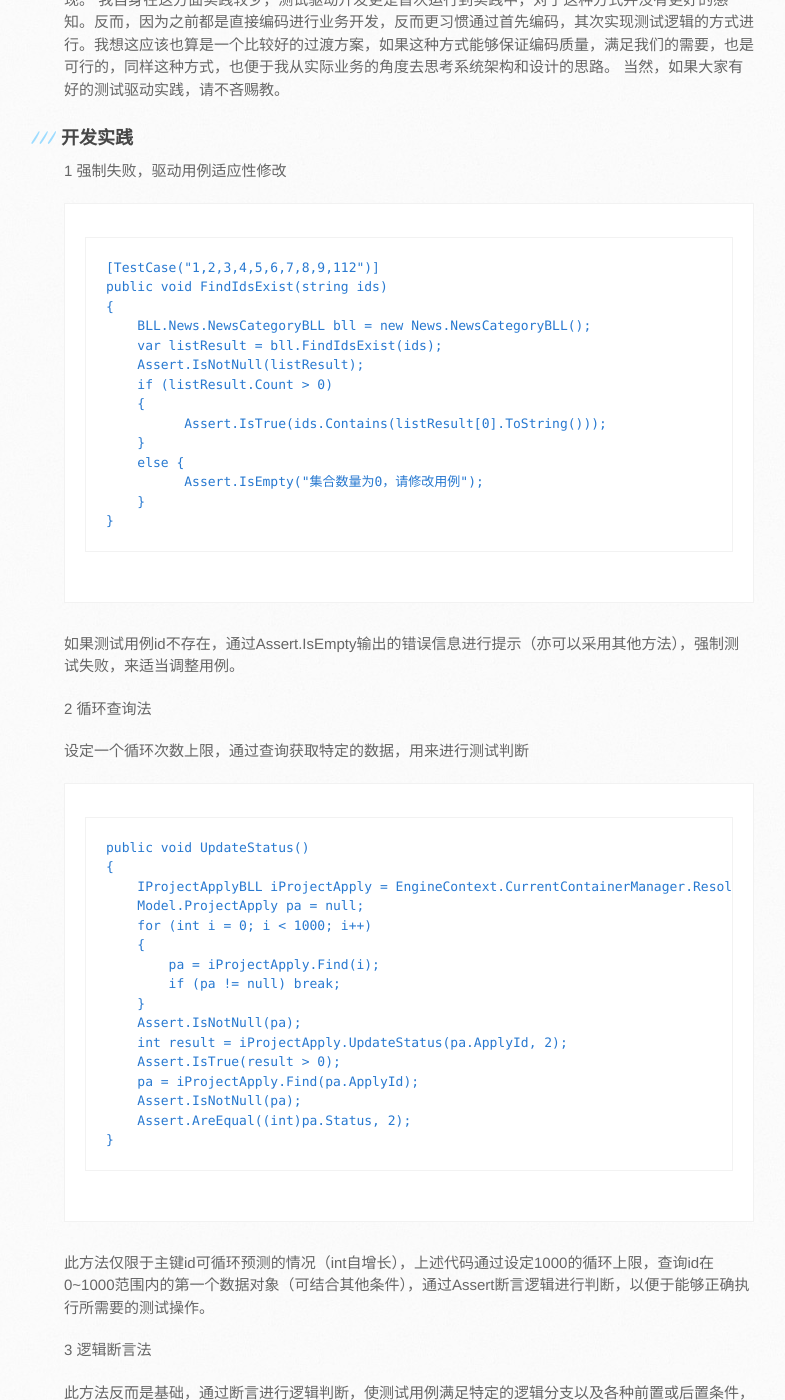
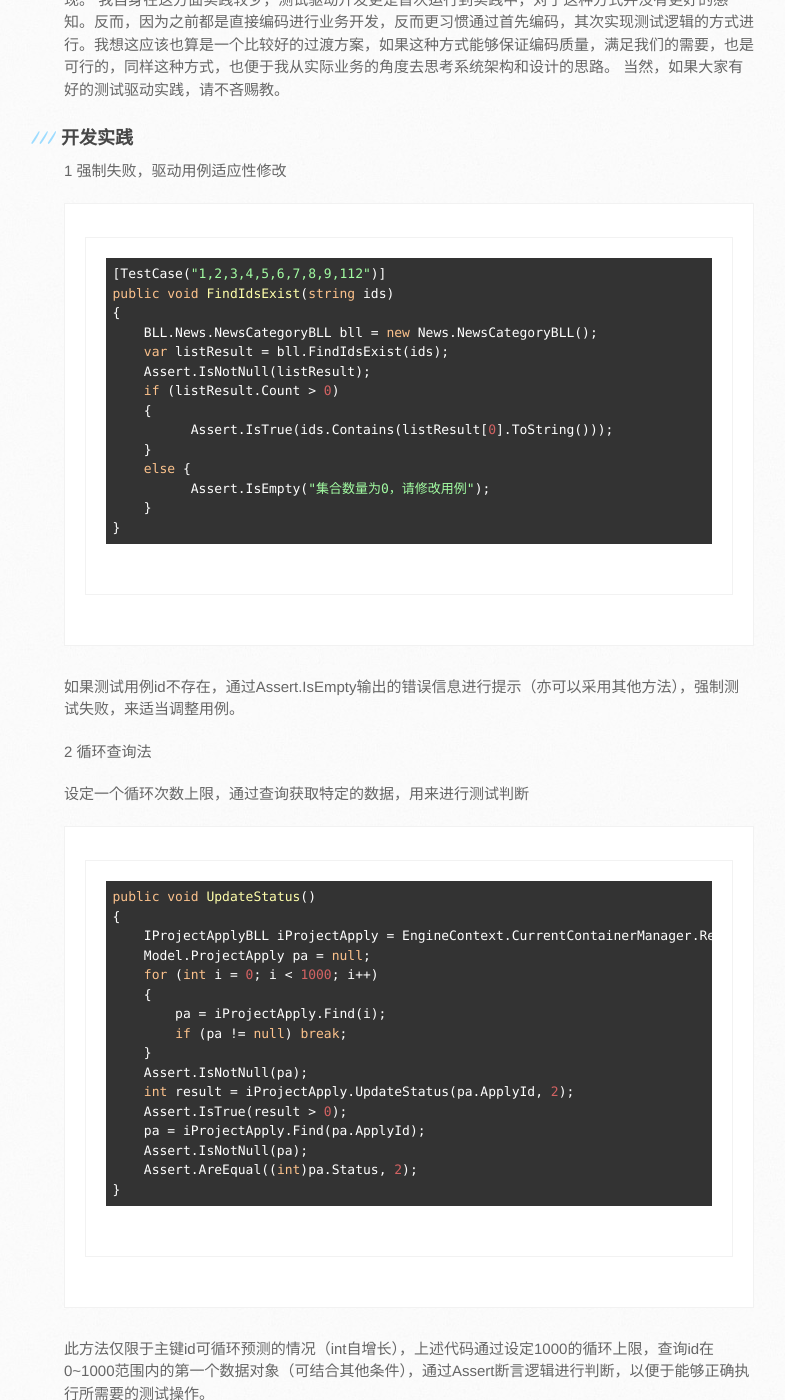
Before and after one commit to Skysper/Skysper.github.io, a Jekyll site: the page built from _posts/2016-05-03-database-tdd-experience.md, in a window 1280 px wide and 1400 px high, scrolled down 513 px. Shown: the whole window, without its empty margins (106-891 px from the left). Built offline with Jekyll 4.4.1, drawn with Linux system fonts in a browser that asks for light colours; nearby versions of some CDN libraries; comment, search, counter and statistics services are not loaded; some of the changed lines change nothing that is shown.

Commit message:
modify the post code info

```diff
--- a/_layouts/post.html
+++ b/_layouts/post.html
@@ -14,15 +14,19 @@ layout: default
   </div>
 
 </article>
-<script src="/gitProject/Skysper.github.io/_site/javascripts/highlight.pack.js" charset="utf-8"></script>
+<script src="{{"/javascripts/highlight.pack.js"|prepend:site.url}}" charset="utf-8"></script>
 <script src="http://apps.bdimg.com/libs/jquery/2.1.4/jquery.min.js" charset="utf-8"></script>
 <script type="text/javascript">
  $(document).ready(function(){
+   var codeClass="{{page.codelang}}";
     $("code").each(function(){
       $(this).wrap("<pre></pre>");
-      $(this).addClass("{{page.codelang}}");
+      $(this).addClass(codeClass);
     });
+    if(codeClass!=="")
+    {
+      hljs.initHighlightingOnLoad();
+    }
  });
-  console.log(hljs);
-  hljs.initHighlightingOnLoad();
+
 </script>
```
